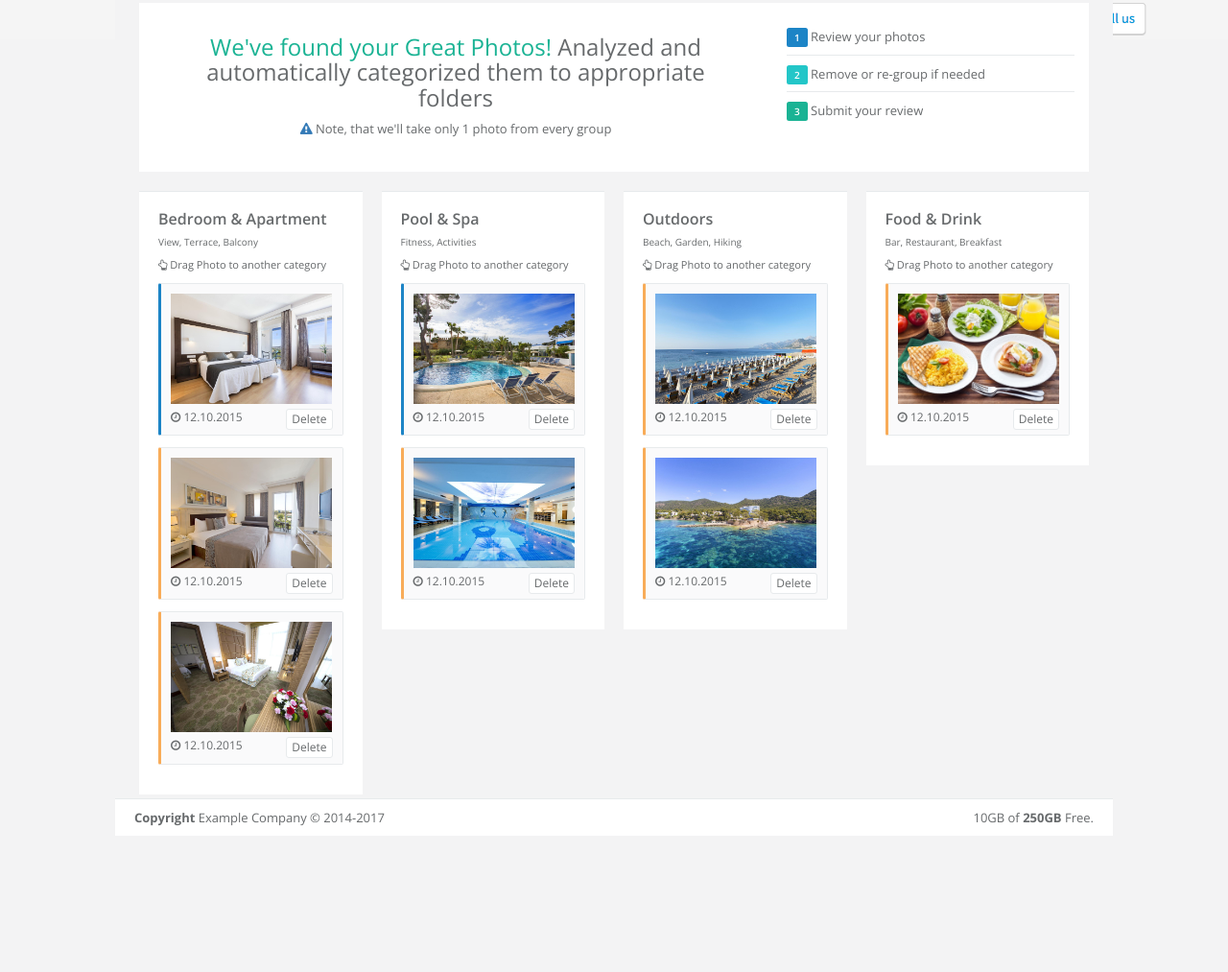
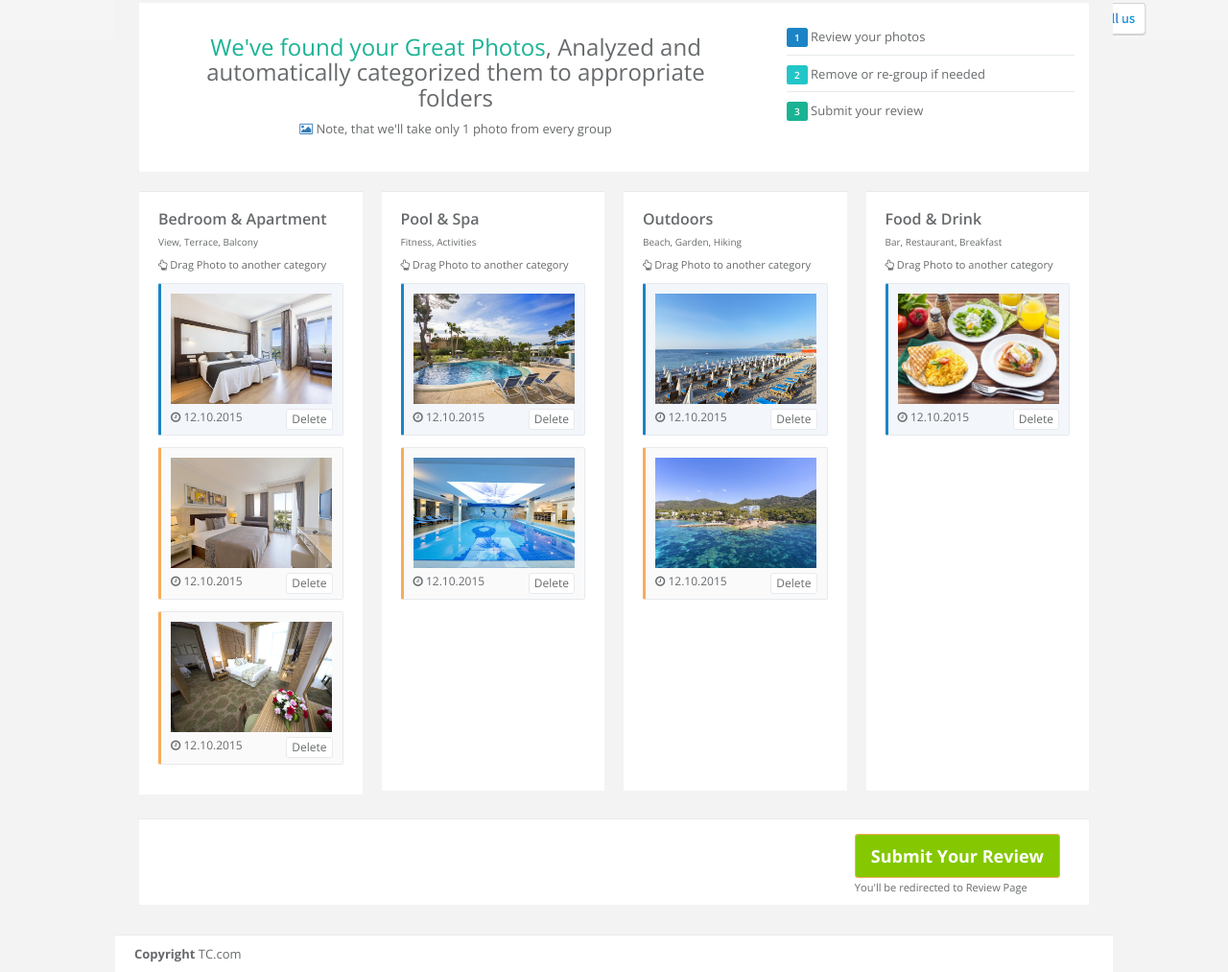
Before and after one commit to shumsky/tc-hackathon, a plain HTML site: page memos/submit.html in a window 1280 px wide. Shown: the part 117-1130 px from the top of the page at 96% size. Before the commit the page ends 988 px from the top, so only its background shows below. Drawn offline with nearby package versions, Linux system fonts and the light colour scheme.

Commit message:
UI fixes

```diff
--- a/memos/css/my.css
+++ b/memos/css/my.css
@@ -35,6 +35,14 @@
 .submit-box {
     padding: 0 10px 0 10px;
 }
+.submit-box .ibox-content {
+ min-height: 625px;
+}
+
+.agile-list li.first {
+    background-color: #f3f6fb
+}
+
 
 .sortable-list {
     padding: 1px 0;
--- a/memos/submit.html
+++ b/memos/submit.html
@@ -27,7 +27,7 @@
 
     <div id="" class="container gray-bg" style="position: relative !important;">
 
-          <div class="row" style="padding-top: 20px">
+        <div class="row" style="padding-top: 20px">
               <div class="col-lg-12">
                   <div class="ibox white-bg float-e-margins" style="margin: 0 10px">
                       <div class="">
@@ -35,11 +35,11 @@
                               <div class="col-md-8">
                                   <div class="text-center p-md">
 
-                                      <h2 style="margin-top: 8px"><span class="text-navy">We've found your Great Photos!</span>
+                                      <h2 style="margin-top: 8px"><span class="text-navy">We've found your Great Photos</span>,
                                           Analyzed and automatically categorized them to appropriate folders</h2>
 
                                       <p>
-                                          <a href="#"><i class="fa fa-warning"></i> </a>
+                                          <a href="#"><i class="fa fa-image"></i> </a>
                                           Note, that we'll take only 1 photo from every group
                                       </p>
 
@@ -83,7 +83,7 @@
                                 <h6>View, Terrace, Balcony</h6>
                                 <p class="small"><i class="fa fa-hand-o-up"></i> Drag Photo to another category</p>
                                 <ul class="sortable-list connectList agile-list ui-sortable" id="todo">
-                                    <li class="info-element ui-sortable-handle" id="task1" style="">
+                                    <li class="info-element ui-sortable-handle first">
                                         <img src="photos/3-1.jpg" width="168px" height="115px">
                                         <div class="agile-detail">
                                             <a href="#" class="pull-right btn btn-xs btn-white">Delete</a>
@@ -122,7 +122,7 @@
                                 <h6>Fitness, Activities</h6>
                                 <p class="small"><i class="fa fa-hand-o-up"></i> Drag Photo to another category</p>
                                 <ul class="sortable-list connectList agile-list ui-sortable" id="todo">
-                                    <li class="info-element ui-sortable-handle" id="task1" style="">
+                                    <li class="info-element ui-sortable-handle first">
                                         <img src="photos/3-2.jpg" width="168px" height="115px">
                                         <div class="agile-detail">
                                             <a href="#" class="pull-right btn btn-xs btn-white">Delete</a>
@@ -151,7 +151,7 @@
                                 <h6>Beach, Garden, Hiking</h6>
                                 <p class="small"><i class="fa fa-hand-o-up"></i> Drag Photo to another category</p>
                                 <ul class="sortable-list connectList agile-list ui-sortable" id="todo">
-                                    <li class="warning-element ui-sortable-handle" id="task1" style="">
+                                    <li class="info-element ui-sortable-handle first">
                                         <img src="photos/2-3.jpg" width="168px" height="115px">
                                         <div class="agile-detail">
                                             <a href="#" class="pull-right btn btn-xs btn-white">Delete</a>
@@ -180,7 +180,7 @@
                                 <h6>Bar, Restaurant, Breakfast</h6>
                                 <p class="small"><i class="fa fa-hand-o-up"></i> Drag Photo to another category</p>
                                 <ul class="sortable-list connectList agile-list ui-sortable" id="todo">
-                                    <li class="warning-element ui-sortable-handle" id="task1" style="">
+                                    <li class="info-element ui-sortable-handle first">
                                         <img src="photos/2-4.jpg" width="168px" height="115px">
                                         <div class="agile-detail">
                                             <a href="#" class="pull-right btn btn-xs btn-white">Delete</a>
@@ -197,15 +197,25 @@
             </div>
         </div>
 
-&nbsp;
-        <div class="footer">
-            <div class="pull-right">
-                10GB of <strong>250GB</strong> Free.
-            </div>
-            <div>
-                <strong>Copyright</strong> Example Company &copy; 2014-2017
+        <div class="row">
+            <div class="col-lg-12">
+                <div class="ibox" style="margin: 0 10px">
+                    <div class="ibox-content" style="min-height: 90px">
+
+                        <p class="pull-right" style="margin-bottom: 80px">
+                            <a href="" target="_blank" class="btn btn-warning btn-lg"
+                               style="background-color: #85c802;font-weight: 800; margin-right: 10px" type="button">
+                                Submit Your Review</a>
+                            <br/>
+                            <small class="">You'll be redirected to Review Page</small>
+                        </p>
+
+                    </div>
+                </div>
             </div>
         </div>
+
+        <div class="footer"><div><strong>Copyright</strong> TC.com</div></div>
 
     </div>
 </div>
```
Also changed, not shown: memos/index.html (+1 -8 lines), 1 other file.
